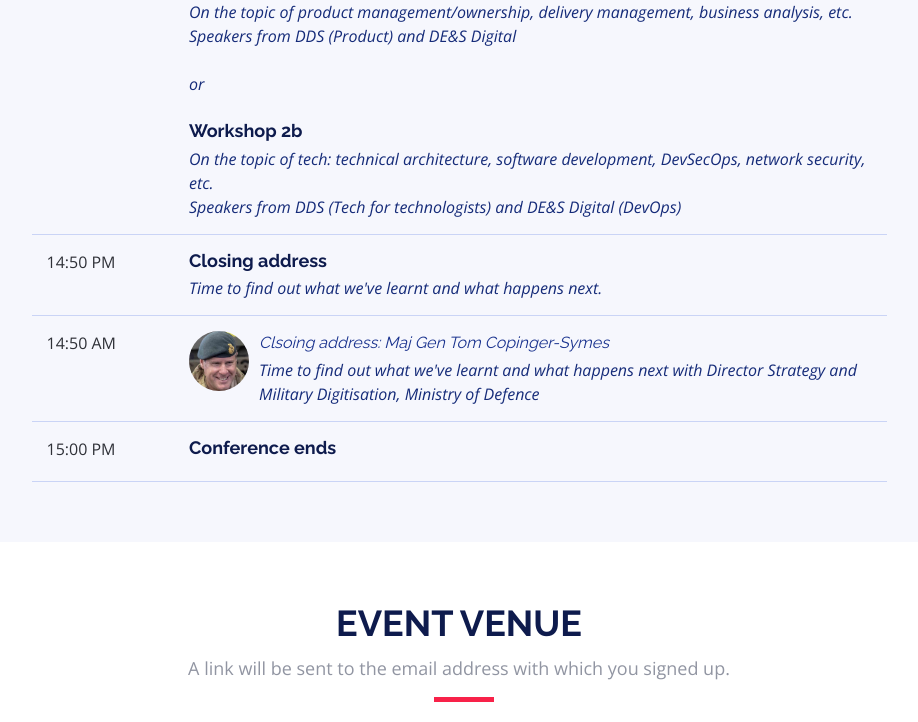
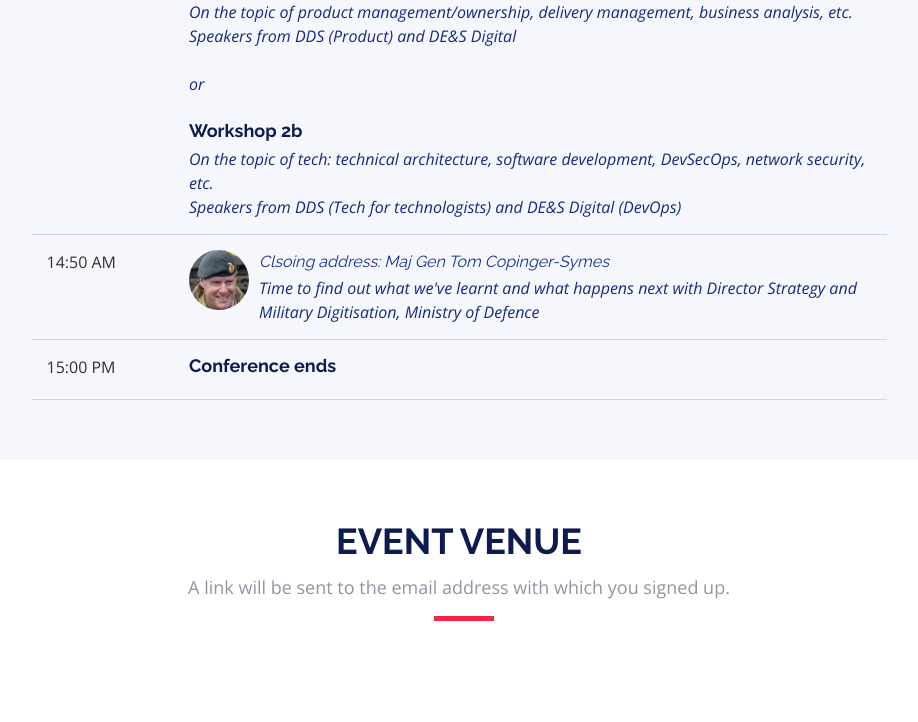
Before and after one commit to defencedigital/defencex1-website, a Python web app: template templates/index.html in a window 1280 px wide. Shown: the part 3928-4650 px from the top of the page, without its empty margins (181-1099 px from the left). Run offline with Jinja, Linux system fonts and the light colour scheme; the template is opened without the code that fills it, so the values that code supplies are empty; some libraries are stand-ins or nearby versions.

Commit message:
Small schedule change (remove duplicate)

```diff
--- a/templates/sections/schedule.html
+++ b/templates/sections/schedule.html
@@ -178,14 +178,6 @@
                 </div>
 
                 <div class="row schedule-item">
-                    <div class="col-md-2"><time>14:50 PM</time></div>
-                    <div class="col-md-10">
-                        <h4>Closing address</h4>
-                        <p>Time to find out what we've learnt and what happens next.</p>
-                    </div>
-                </div>
-
-                <div class="row schedule-item">
                     <div class="col-md-2"><time>14:50 AM</time></div>
                     <div class="col-md-10">
                         <div class="speaker">
```
